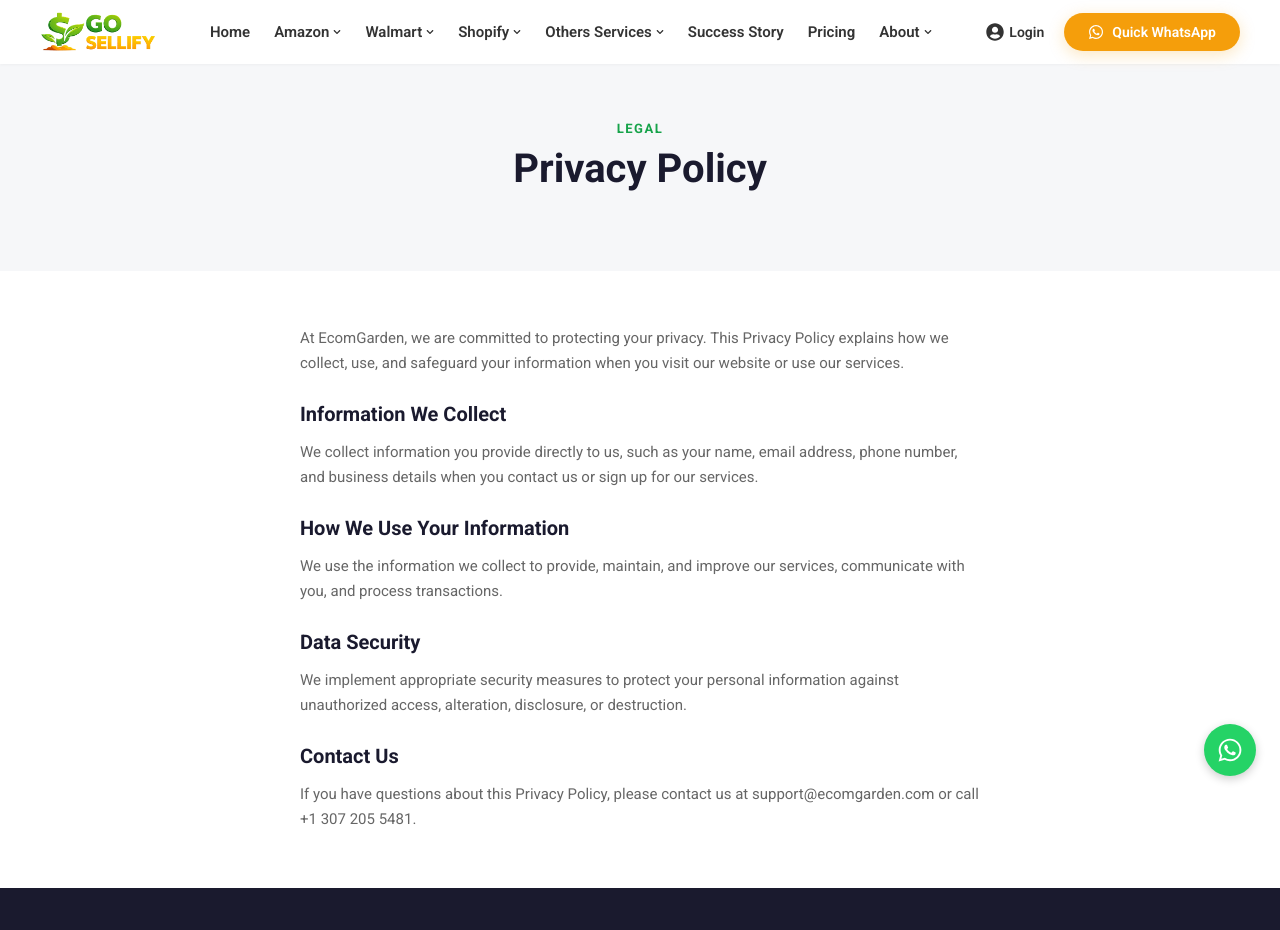
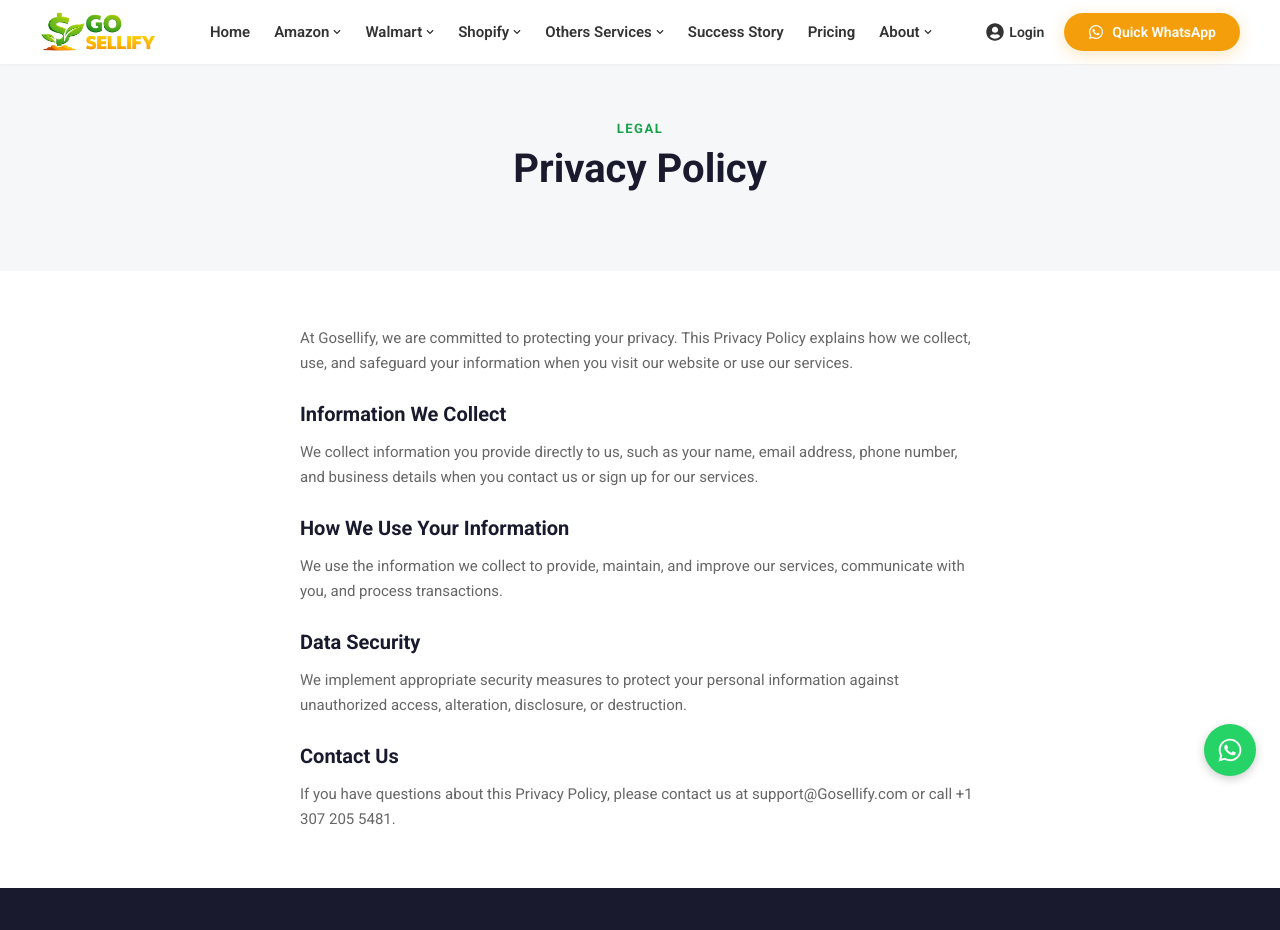
Before and after one commit to khawajaali1020/Webgosellify, a Next.js app: page /privacy-policy in a window 1280 px wide. Shown: the top 930 px of the page. Built offline with nearby package versions, Linux system fonts and the light colour scheme.

Commit message:
Update page.tsx

```diff
--- a/src/app/privacy-policy/page.tsx
+++ b/src/app/privacy-policy/page.tsx
@@ -1,8 +1,8 @@
 import { Metadata } from "next";
 
 export const metadata: Metadata = {
-  title: "Privacy Policy - EcomGarden",
-  description: "EcomGarden Privacy Policy",
+  title: "Privacy Policy - Gosellify",
+  description: "Gosellify Privacy Policy",
 };
 
 export default function PrivacyPolicyPage() {
@@ -22,7 +22,7 @@ export default function PrivacyPolicyPage() {
       <section style={{ padding: "55px 0", background: "#fff" }}>
         <div className="container-main" style={{ maxWidth: "720px", margin: "0 auto" }}>
           <p className="typo-body" style={{ marginBottom: "24px" }}>
-            At EcomGarden, we are committed to protecting your privacy. This Privacy Policy explains how we collect, use, and safeguard your information when you visit our website or use our services.
+            At Gosellify, we are committed to protecting your privacy. This Privacy Policy explains how we collect, use, and safeguard your information when you visit our website or use our services.
           </p>
 
           <h2 className="typo-h3" style={{ marginBottom: "12px" }}>Information We Collect</h2>
@@ -42,7 +42,7 @@ export default function PrivacyPolicyPage() {
 
           <h2 className="typo-h3" style={{ marginBottom: "12px" }}>Contact Us</h2>
           <p className="typo-body">
-            If you have questions about this Privacy Policy, please contact us at support@ecomgarden.com or call +1 307 205 5481.
+            If you have questions about this Privacy Policy, please contact us at support@Gosellify.com or call +1 307 205 5481.
           </p>
         </div>
       </section>
```
